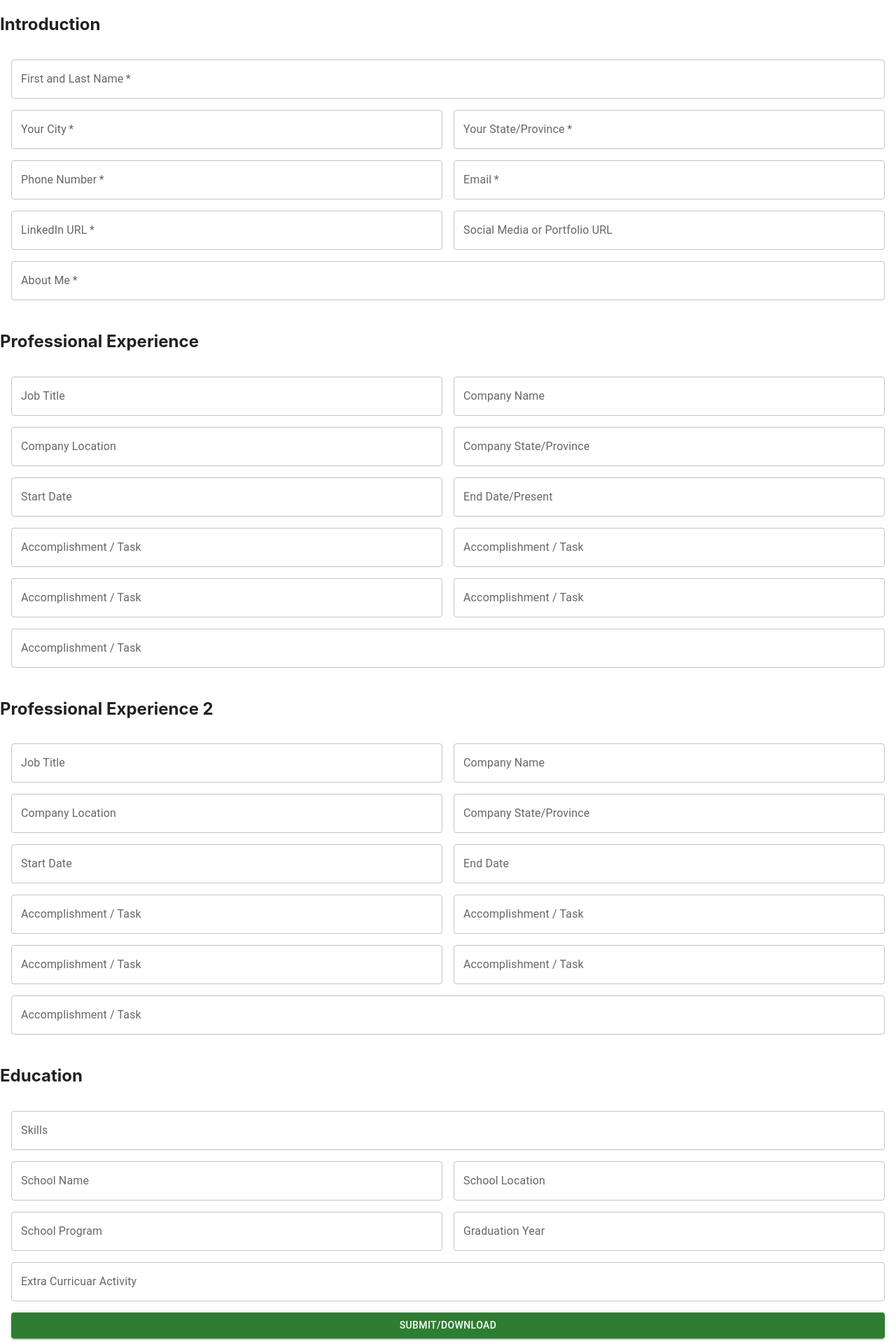
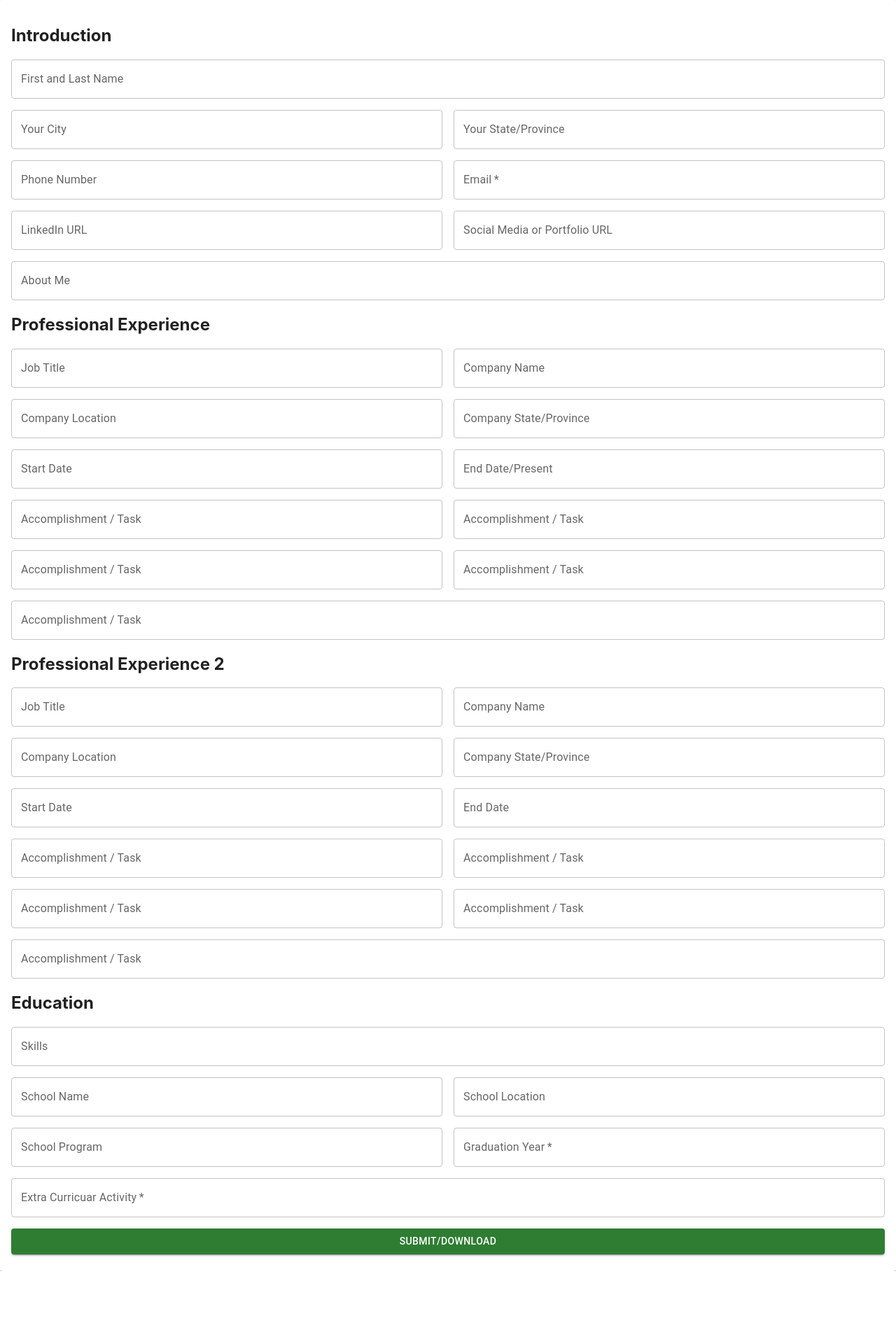
Before and after one commit to vcapella/resume2Pdf-generator, a React (Create React App) app in the folder client/: page / in a window 1280 px wide. Shown: the top 1920 px of the page at 70% size. After the commit the page ends 1816 px from the top, so only its background shows below. Built offline with nearby package versions, Linux system fonts and the light colour scheme.

Commit message:
update form

```diff
--- a/client/src/App.js
+++ b/client/src/App.js
@@ -8,7 +8,7 @@ import IntroductionForm from "./IntroductionForm";
 import ProfessionalExp1 from "./ProfessionalExp1";
 import ProfessionalExp2 from "./ProfessionalExp2";
 import EducationForm from "./EducationForm";
-import { Card } from "@mui/material";
+import { Card, CardContent, FormControl } from "@mui/material";
 // import Input from "@mui/material/Input";
 
 function App() {
@@ -127,12 +127,14 @@ function App() {
       //   "& .MuiTextField-root": { m: 1, width: "25ch" },  (USE ON JSX FILES)
       // }}  (USE ON JSX FILES)
 
-      // noValidate  (USE ON JSX FILES)
-      // autoComplete="off"   (USE ON JSX FILES)
+      // noValidate
+      // autoComplete="off"
       // onSubmit={createAndDownloadPdf}
     >
       {/* <form onSubmit={createAndDownloadPdf}> */}
-
+      <CardContent>
+        <FormControl>
+          {/* <Grid container spacing={2}> */}
           <div className="Introduction">
             <h2> Introduction</h2>
 
@@ -206,6 +208,9 @@ function App() {
         Submit
       </button> OLD BUTTON*/}
           {/* </form> */}
+          {/* </Grid> */}
+        </FormControl>
+      </CardContent>
     </Card>
   );
 }
--- a/client/src/EducationForm.jsx
+++ b/client/src/EducationForm.jsx
@@ -1,6 +1,7 @@
-import { CardContent, Grid } from "@mui/material";
-import TextField from "@mui/material/TextField";
-import Button from '@mui/material/Button';
+import { TextField, Grid, Button } from "@mui/material";
+// import TextField from "@mui/material/TextField";
+// import Button from '@mui/material/Button';
+
 
 export default function EducationForm({
   handleChange,
@@ -14,8 +15,8 @@ export default function EducationForm({
 }) {
   return (
 
-    <CardContent>
-      <form>
+    // <CardContent>
+    //   <FormControl>
     <Grid container spacing={2}>
       <Grid xs={12} item>
         <TextField
@@ -78,6 +79,8 @@ export default function EducationForm({
 
       <Grid xs={12} sm={6} item>
         <TextField
+          required
+          type="number"
           id="gradYear1"
           name="gradYear1"
           label="Graduation Year"
@@ -92,6 +95,9 @@ export default function EducationForm({
 
       <Grid xs={12} item>
         <TextField
+          filled
+          required={true}
+          type="text"
           id="extraAcademicInfo1"
           name="extraAcademicInfo1"
           label="Extra Curricuar Activity"
@@ -108,12 +114,12 @@ export default function EducationForm({
       </Grid>
 
       <Grid xs={12} item>
-            <Button variant="contained" color="success" fullWidth type="button" onClick={DownloadBtn}>Submit/Download</Button>
+        <Button type="submit" variant="contained" color="success" fullWidth onClick={DownloadBtn}>Submit/Download</Button>
       </Grid>
 
     </Grid>
-      </form>
-    </CardContent>
+    //   </FormControl>
+    // </CardContent>
 
   );
 }
--- a/client/src/IntroductionForm.jsx
+++ b/client/src/IntroductionForm.jsx
@@ -1,5 +1,5 @@
-import { CardContent, Grid } from "@mui/material";
-import TextField from "@mui/material/TextField";
+import { TextField, Grid } from "@mui/material";
+// import TextField from "@mui/material/TextField";
 // import TextareaAutosize from '@mui/base/TextareaAutosize';
 
 export default function IntroductionForm({
@@ -15,12 +15,11 @@ export default function IntroductionForm({
 }) {
   return (
 
-    <CardContent>
-      <form>
+    // <CardContent>
+    //   <FormControl>
     <Grid container spacing={2}>
       <Grid xs={12} item>
         <TextField
-              required
           id="yourName"
           name="yourName"
           label="First and Last Name"
@@ -32,12 +31,12 @@ export default function IntroductionForm({
           //style={{ width: 520}}
           onChange={handleChange}
           value={yourName}
+
         />
       </Grid>
 
       <Grid xs={12} sm={6} item>
         <TextField
-              required
           id="city"
           name="city"
           label="Your City"
@@ -52,7 +51,6 @@ export default function IntroductionForm({
 
       <Grid xs={12} sm={6} item>
         <TextField
-              required
           id="stateProvince"
           name="stateProvince"
           label="Your State/Province"
@@ -68,7 +66,6 @@ export default function IntroductionForm({
       <Grid xs={12} sm={6} item>
         {/* review number format */}
         <TextField
-              required
           id="celNumber"
           name="celNumber"
           label="Phone Number"
@@ -83,8 +80,8 @@ export default function IntroductionForm({
 
       <Grid xs={12} sm={6} item>
         <TextField
+          type="email"
           required
-              type="email"
           id="emailAdd"
           name="emailAdd"
           label="Email"
@@ -98,7 +95,6 @@ export default function IntroductionForm({
 
       <Grid xs={12} sm={6} item>
         <TextField
-              required
           id="linkedinUrl"
           name="linkedinUrl"
           label="LinkedIn URL"
@@ -125,7 +121,6 @@ export default function IntroductionForm({
 
       <Grid xs={12} item>
         <TextField
-              required
           id="personalSummary"
           name="personalSummary"
           label="About Me"
@@ -141,8 +136,8 @@ export default function IntroductionForm({
         />
       </Grid>
     </Grid>
-      </form>
-    </CardContent>
+    //   </FormControl>
+    // </CardContent>
 
   );
 }
--- a/client/src/ProfessionalExp1.jsx
+++ b/client/src/ProfessionalExp1.jsx
@@ -1,5 +1,5 @@
-import { CardContent, Grid } from "@mui/material";
-import TextField from "@mui/material/TextField";
+import { TextField, Grid } from "@mui/material";
+// import TextField from "@mui/material/TextField";
 
 export default function ProfessionalExp1({
 	handleChange,
@@ -18,8 +18,8 @@ export default function ProfessionalExp1({
 }) {
 	return (
 
-		<CardContent>
-			<form>
+		// <CardContent>
+		// 	<FormControl>
 		<Grid container spacing={2}>
 			<Grid xs={12} sm={6} item>
 				<TextField
@@ -185,8 +185,8 @@ export default function ProfessionalExp1({
                         value={listAccomp1F}
                         /> removed due to limited space */}
 		</Grid>
-			</form>
-		</CardContent>
+		// 	</FormControl>
+		// </CardContent>
 
 	);
 }
--- a/client/src/ProfessionalExp2.jsx
+++ b/client/src/ProfessionalExp2.jsx
@@ -1,5 +1,5 @@
-import { CardContent, Grid } from "@mui/material";
-import TextField from "@mui/material/TextField";
+import { TextField, Grid } from "@mui/material";
+// import TextField from "@mui/material/TextField";
 
 export default function ProfessionalExp2({
 	handleChange,
@@ -18,8 +18,8 @@ export default function ProfessionalExp2({
 }) {
 	return (
 
-		<CardContent>
-			<form>
+		// <CardContent>
+		// 	<FormControl>
 		<Grid container spacing={2}>
 			<Grid xs={12} sm={6} item>
 				<TextField
@@ -185,8 +185,8 @@ export default function ProfessionalExp2({
 									value={listAccomp2F}
 									/> removed due to limited space */}
 		</Grid>
-			</form>
-		</CardContent>
+		// 	</FormControl>
+		// </CardContent>
 
 	);
 }
```
Also changed, not shown: 1 other file (tests, documents, lock files or other folders). Lines whose indentation alone changed are shown as unchanged.
